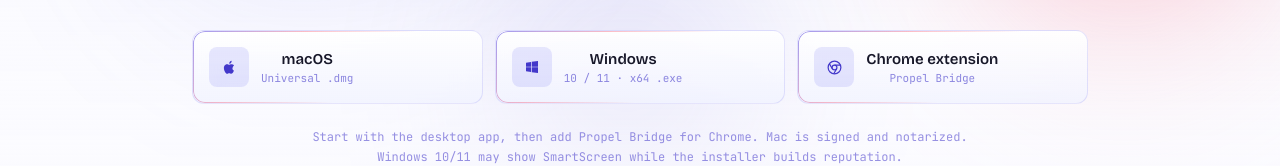
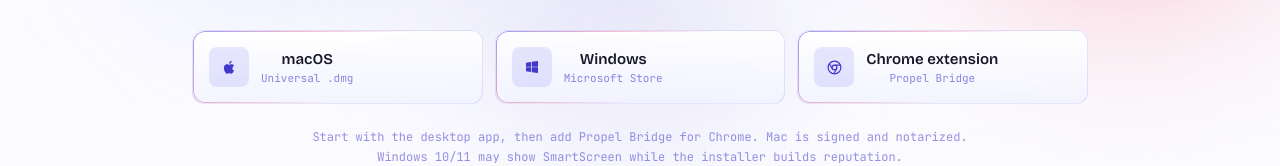
Before and after one commit to zachrizzo/propel-website, a Next.js app: page / in a window 1280 px wide. Shown: the part 6360-6526 px from the top of the page. Built offline with nearby package versions, Linux system fonts and the light colour scheme.

Commit message:
Route Windows downloads to Microsoft Store

```diff
--- a/components/DownloadButtons.tsx
+++ b/components/DownloadButtons.tsx
@@ -77,7 +77,7 @@
       sub: site.downloadAvailability.mac ? "Universal .dmg" : "Signed build coming soon",
       glyph: <MacGlyph />,
     },
-    { href: site.downloads.windows, label: "Windows", sub: "10 / 11 · x64 .exe", glyph: <WinGlyph /> },
+    { href: site.downloads.windows, label: "Windows", sub: "Microsoft Store", glyph: <WinGlyph /> },
     { href: site.downloads.chrome, label: "Chrome extension", sub: "Propel Bridge", glyph: <ChromeGlyph /> },
   ];
   return (
--- a/lib/site.ts
+++ b/lib/site.ts
@@ -2,6 +2,9 @@
 // Primary/canonical domain. The legacy propel-website-pi.vercel.app alias stays
 // live (it's the privacy URL published in the Chrome Web Store listing).
 export const siteUrl = "https://propeljobagent.com";
+
+// Permanent public destination assigned to Propel Job Agent in Partner Center.
+export const windowsStoreUrl = "https://apps.microsoft.com/detail/9NTPPP7RFTC5";
 
 const releaseBase = "https://github.com/zachrizzo/propel-releases/releases/latest/download";
 
@@ -30,11 +33,12 @@
     "Stop retyping job applications. Propel reuses your profile, résumé, and saved answers across job boards and employer career sites, with review before submission.",
   // The public custom domain is the canonical SEO identity for the site.
   url: siteUrl,
-  // Website-owned download routes. They never send users directly to GitHub
-  // unless a public installer asset is confirmed to exist.
+  // Primary acquisition destinations. The Windows Store URL is intentionally
+  // stable across releases; the legacy installer route remains available for
+  // existing direct-install users and support.
   downloads: {
     mac: `${siteUrl}/download/mac`,
-    windows: `${siteUrl}/download/windows`,
+    windows: windowsStoreUrl,
     chrome: "https://chromewebstore.google.com/detail/propel-bridge/imggbmnonbcnkfmdghfedfadijfjdfkj",
   },
   downloadAvailability: {
```
Also changed, not shown: scripts/verify-downloads.mjs (+7 -1 lines), 1 other file (tests, documents, lock files or other folders).
